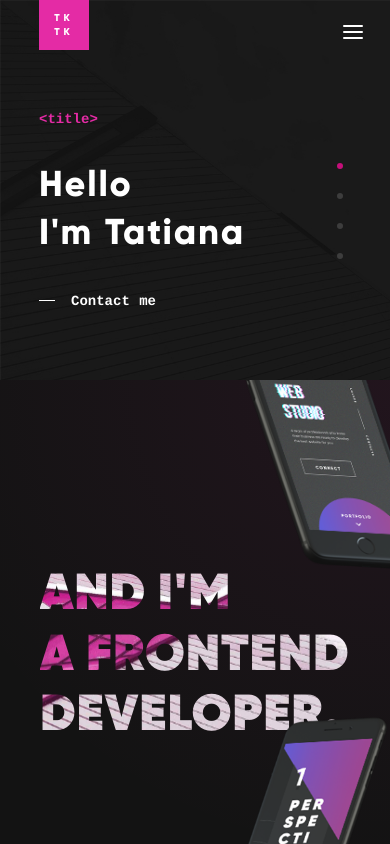
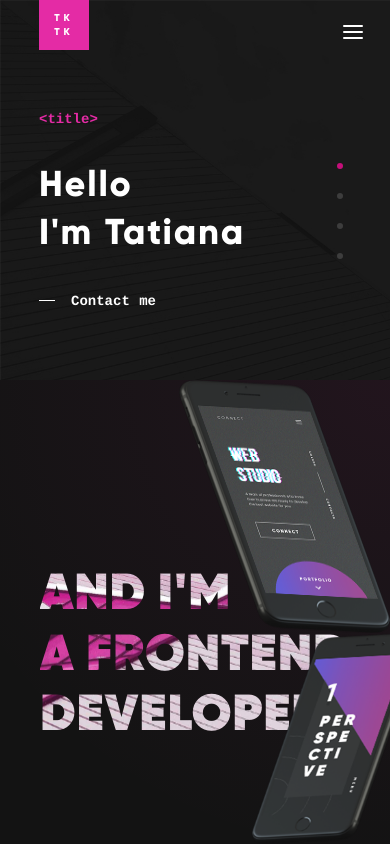
Before and after one commit to tanyachickk/portfolio-nuxt, a Nuxt app: page / in a window 390 px wide. Built offline with nearby package versions, Linux system fonts and the light colour scheme.

Commit message:
Add floating transform for phones images

```diff
--- a/components/HomeSection.vue
+++ b/components/HomeSection.vue
@@ -1,7 +1,7 @@
 <template lang="pug">
   section.home-section
-    .home-section__phone
-    .home-section__phone
+    img.home-section__phone(:style="firstImageStyle" src="~@/assets/images/Iphone_1.png")
+    img.home-section__phone(:style="secondImageStyle" src="~@/assets/images/Iphone_2.png")
     pattern-text(:text="text")
 </template>
 
@@ -15,8 +15,46 @@ export default {
   },
   data() {
     return {
-      text: ["And I'm", "a frontend", "developer."]
+      text: ["And I'm", "a frontend", "developer."],
+      lFollowX: 0,
+      lFollowY: 0,
+      x: 0,
+      y: 0
     };
+  },
+  computed: {
+    firstImageStyle() {
+      return `transform: translate(${-this.x}px, ${-this.y}px)`;
+    },
+    secondImageStyle() {
+      return `transform: translate(${this.x}px, ${this.y}px)`;
+    }
+  },
+  methods: {
+    onMouseMove(e) {
+      const lMouseX = Math.max(
+        -100,
+        Math.min(100, window.innerWidth / 2 - e.clientX)
+      );
+      const lMouseY = Math.max(
+        -100,
+        Math.min(100, window.innerHeight / 2 - e.clientY)
+      );
+      this.lFollowX = (5 * lMouseX) / 100;
+      this.lFollowY = (5 * lMouseY) / 100;
+      this.x += this.lFollowX - this.x;
+      this.y += this.lFollowY - this.y;
+    }
+  },
+  created() {
+    if (process.client) {
+      document.addEventListener("mousemove", this.onMouseMove);
+    }
+  },
+  beforeDestroy() {
+    if (process.client) {
+      document.removeEventListener("mousemove", this.onMouseMove);
+    }
   }
 };
 </script>
@@ -36,12 +74,12 @@ export default {
 
   &__phone {
     position: absolute;
+    transition: translate 0.2s ease;
     &:nth-child(1) {
-      top: 5vh;
-      left: 5vh;
+      top: 2vh;
+      left: 2vh;
       width: 15vw;
       height: 20vw;
-      background: url("~@/assets/images/Iphone_1.png") no-repeat center center;
       background-size: contain;
 
       @media (orientation: portrait) {
@@ -50,17 +88,14 @@ export default {
         right: 0;
         width: 25vh;
         height: 30vh;
-        transform: translate(20%, -25%);
       }
     }
     &:nth-child(2) {
-      top: 45%;
-      right: 0;
+      top: 23%;
+      right: -8%;
       width: 15vw;
       height: 20vw;
-      background: url("~@/assets/images/Iphone_2.png") no-repeat center center;
       background-size: contain;
-      transform: translate(20%, -50%);
 
       @media (orientation: portrait) {
         top: auto;
```
